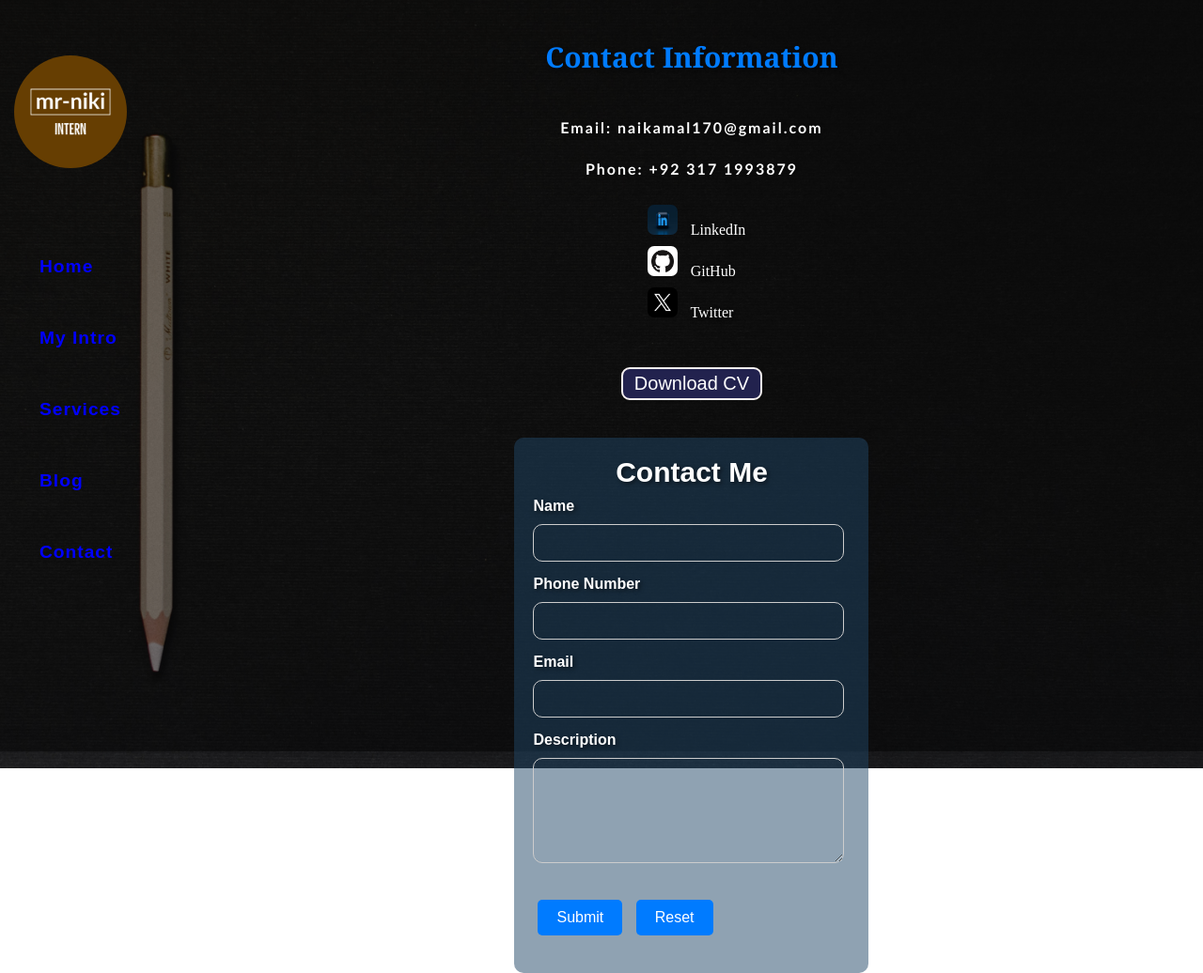
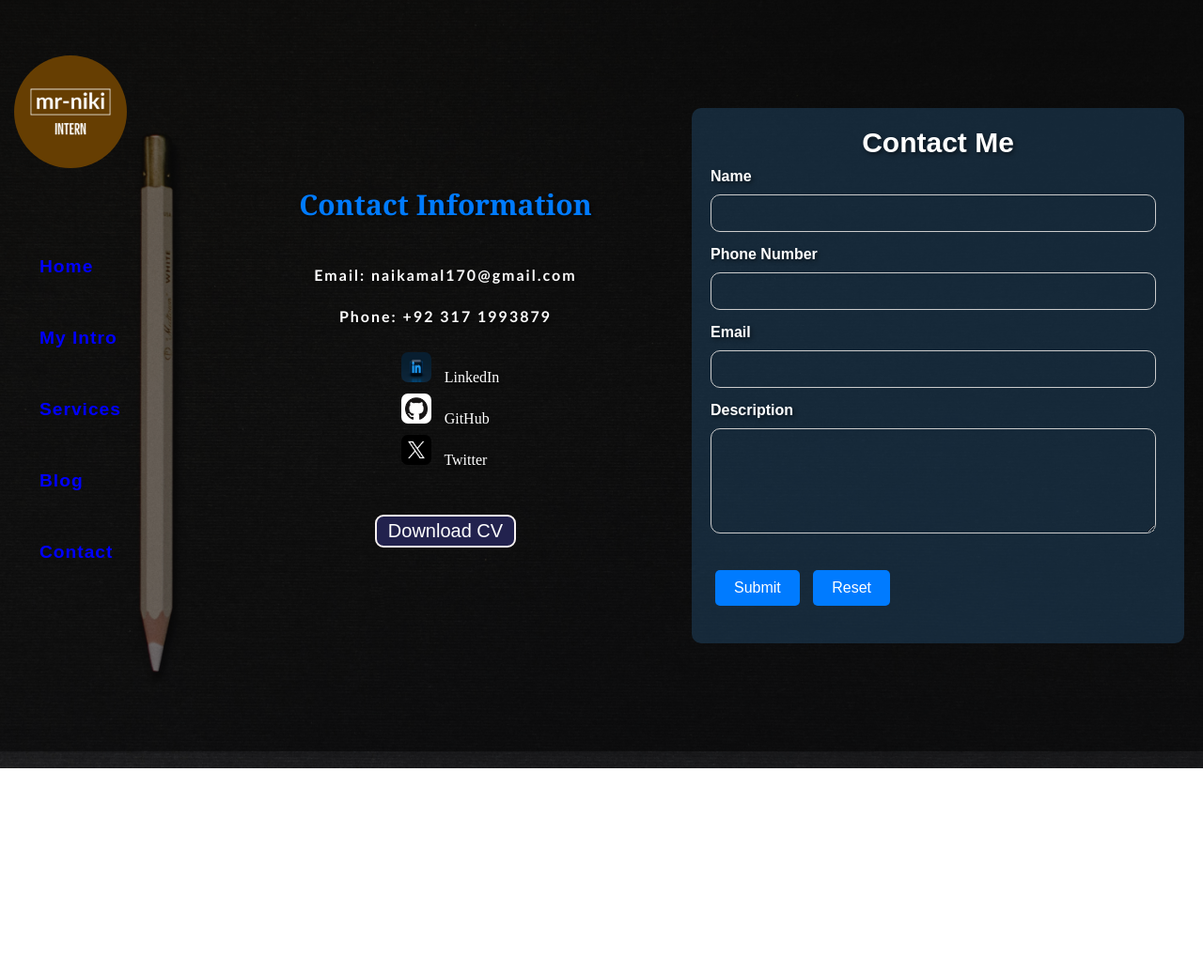
Before and after one commit to naikamal/portfolio, a plain HTML site: page contact.html in a window 1280 px wide. Shown: the whole page at 94% size. After the commit the page ends 820 px from the top, so only its background shows below. Drawn offline with Linux system fonts and the light colour scheme; a web font is replaced by a local one.

Commit message:
contact page layout set

```diff
--- a/contact.html
+++ b/contact.html
@@ -27,7 +27,7 @@
                 </ul>
             </nav>
         </div>
-        <div class="main">
+        <div class="contactContainer">
             <div class="contactinfo">
                 <h2>Contact Information</h2>
                 <p>Email: naikamal170@gmail.com</p>
--- a/style.css
+++ b/style.css
@@ -200,6 +200,12 @@ button {
      box-shadow: 0 0 10px rgba(0, 0, 0, 0.2);
      padding: 20px;
  }
+ .contactContainer{
+     width: 87vw;
+     color: white;
+     text-shadow: 2px 2px 4px rgba(0, 0, 1, 0.5);
+     display: flex;
+ }
 
  .contactform {
      flex: 1;
```
